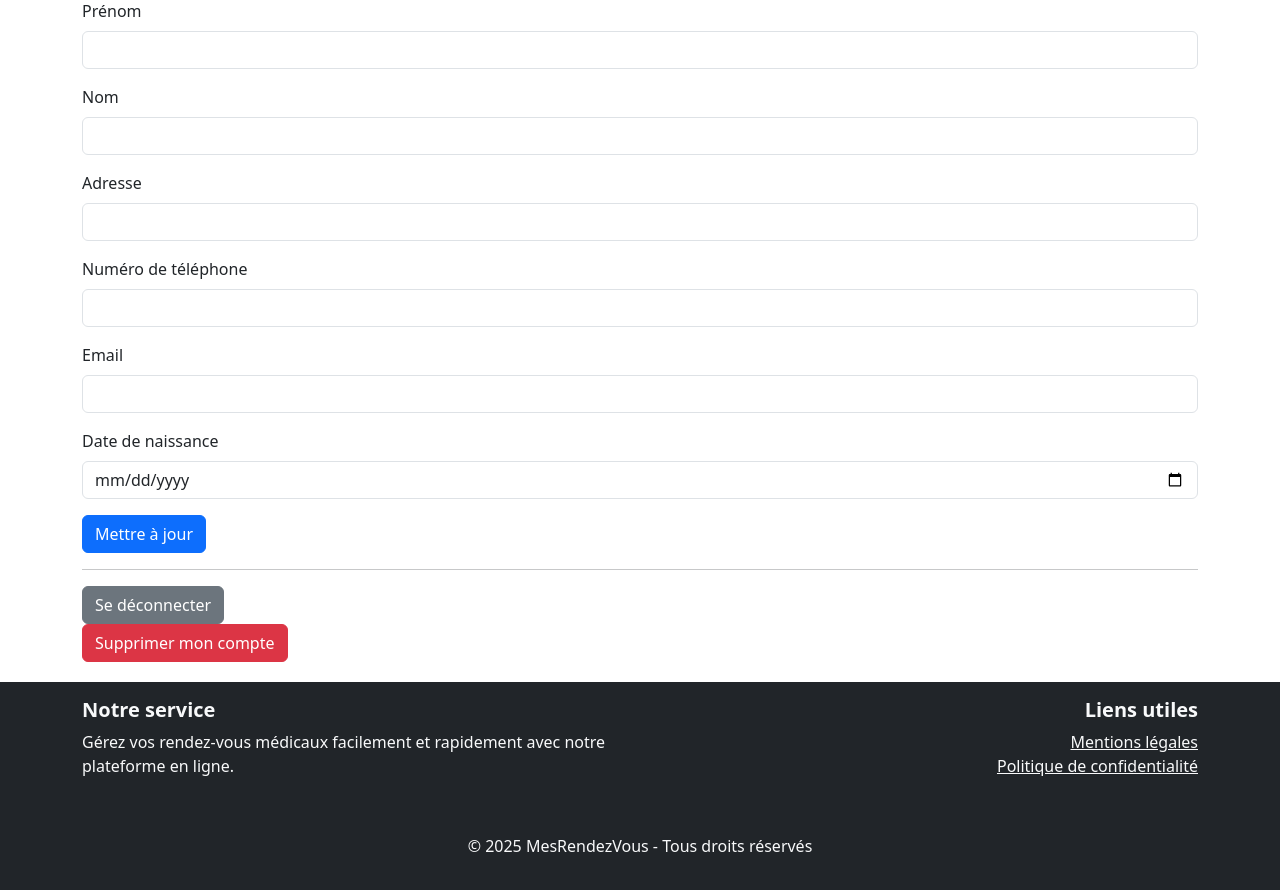
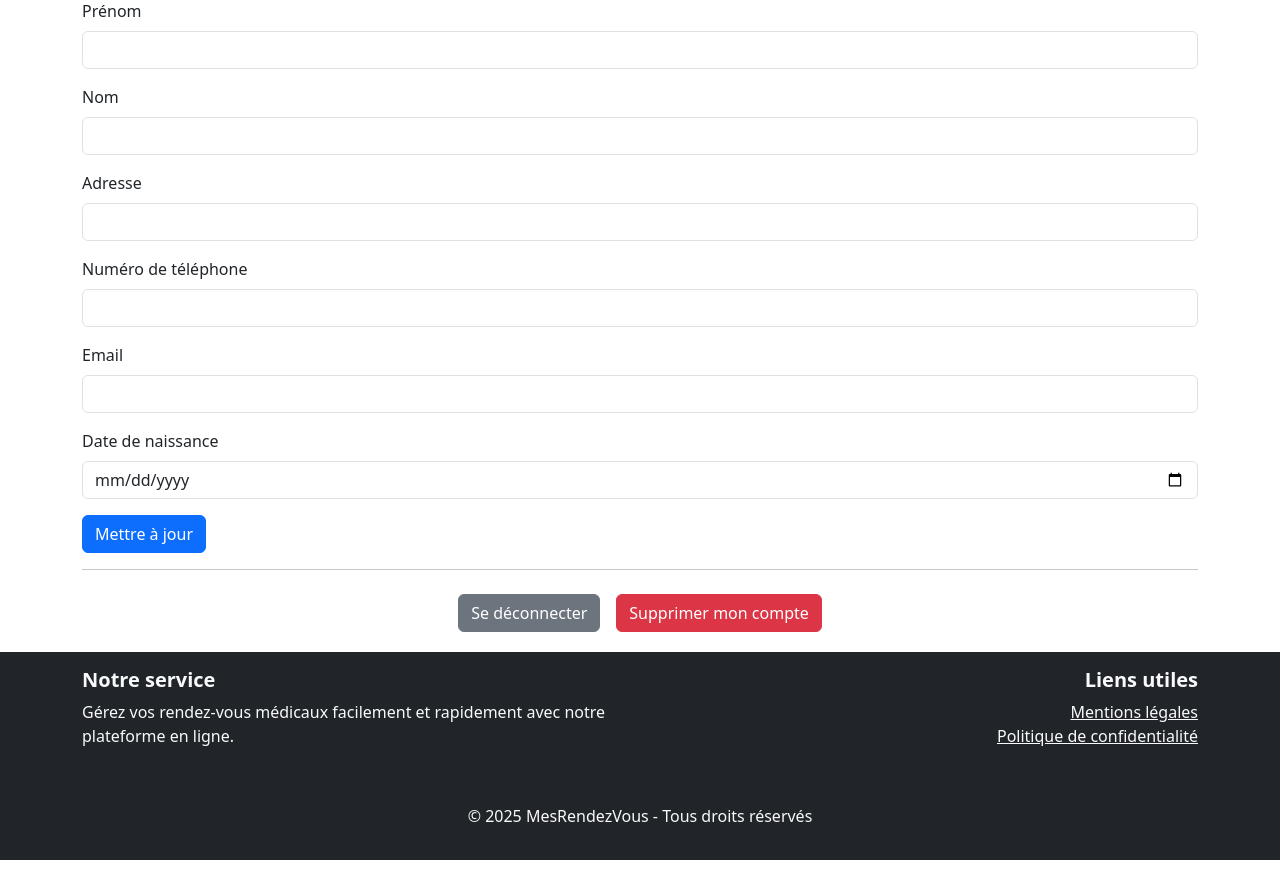
Before and after one commit to Nicolas2027g/Reservation_BDD, a PHP site: page /parametre.php in a window 1280 px wide. Shown: the part 225-1115 px from the top of the page. After the commit the page ends 1085 px from the top, so only its background shows below. Run offline with PHP 8.4, Linux system fonts and the light colour scheme; the visitor is signed in with stand-in values (Sample User, id 1).

Commit message:
estétique

```diff
--- a/parametre.php
+++ b/parametre.php
@@ -140,15 +140,17 @@
 
     <hr>
 
+    <div class="d-flex justify-content-center gap-3 mt-4">
         <form method="POST" action="">
             <input type="hidden" name="csrf_token" value="<?= $_SESSION['csrf_token']; ?>">
-        <button type="submit" name="logout" class="btn btn-secondary">Se déconnecter</button>
+            <button type="submit" name="logout" class="btn btn-secondary w-100 w-md-auto">Se déconnecter</button>
         </form>
 
         <form method="POST" action="">
             <input type="hidden" name="csrf_token" value="<?= $_SESSION['csrf_token']; ?>">
-        <button type="submit" name="delete_account" class="btn btn-danger">Supprimer mon compte</button>
+            <button type="submit" name="delete_account" class="btn btn-danger w-100 w-md-auto">Supprimer mon compte</button>
         </form>
+    </div>
 </main>
 
 <?php
```
Lines whose indentation alone changed are shown as unchanged.
